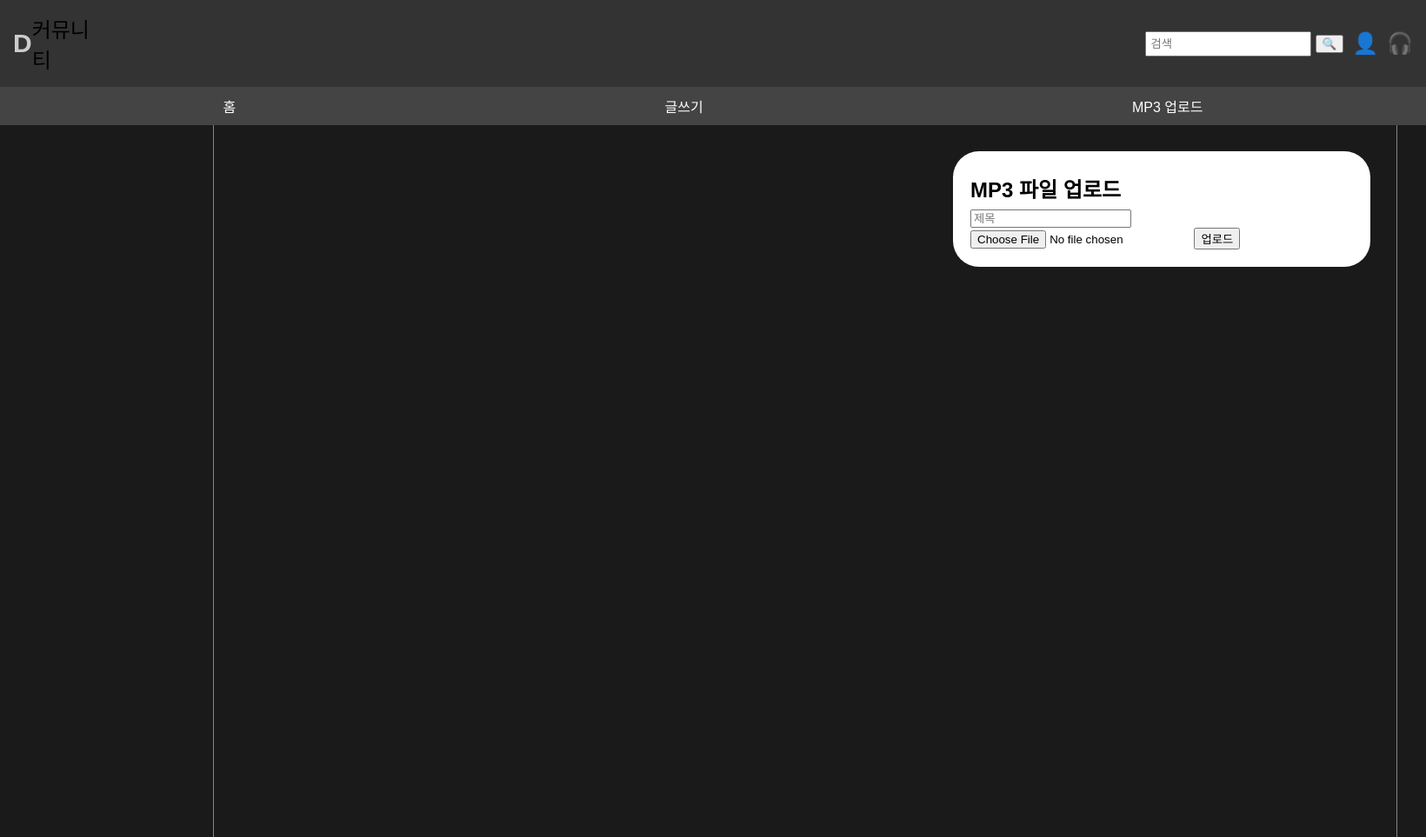
After one commit to exynos6694/py_project, a FastAPI app: template templates/upload.html in a window 1640 px wide. The commit adds this page. Shown: the whole page at 87% size. Run offline with FastAPI, Linux system fonts and the light colour scheme; the template is opened without the code that fills it, so the values that code supplies are empty.

```diff
--- a/app.py
+++ b/app.py
@@ -1,5 +1,5 @@
 import os
-from fastapi import FastAPI, Request, Form
+from fastapi import FastAPI, Request,UploadFile, Form, File
 from fastapi.responses import HTMLResponse, RedirectResponse
 from fastapi.staticfiles import StaticFiles
 from fastapi.templating import Jinja2Templates
@@ -7,6 +7,8 @@ from motor.motor_asyncio import AsyncIOMotorClient
 from dotenv import load_dotenv
 import requests
 from bs4 import BeautifulSoup
+import shutil
+
 
 # 환경 변수 로드
 load_dotenv()
@@ -24,6 +26,10 @@ MONGODB_URL = os.getenv("MONGODB_URL", "mongodb://localhost:27017")
 client = AsyncIOMotorClient(MONGODB_URL)
 db = client["mydatabase"]
 posts_collection = db["posts"]
+users_collection = db["users"]
+
+
+
 
 # 멜론 차트 데이터 가져오기
 def get_melon_chart():
@@ -45,6 +51,8 @@ def get_melon_chart():
             'artist': artist.text
         })
     return chart
+
+
 
 # 루트 경로 처리
 @app.get("/", response_class=HTMLResponse)
@@ -79,6 +87,43 @@ async def read_posts(request: Request):
 
 
 
+# 회원가입
+from passlib.context import CryptContext
+
+pwd_context = CryptContext(schemes=["bcrypt"], deprecated="auto")
+
+def verify_password(plain_password, hashed_password):
+    return pwd_context.verify(plain_password, hashed_password)
+
+def get_password_hash(password):
+    return pwd_context.hash(password)
+
+@app.get("/signup", response_class=HTMLResponse)
+async def signup_form(request: Request):
+    return templates.TemplateResponse("signup.html", {"request": request})
+
+@app.post("/signup")
+async def signup(username: str = Form(...), password: str = Form(...)):
+    hashed_password = get_password_hash(password)
+    user = {"username": username, "password": hashed_password}
+    await users_collection.insert_one(user)
+    return RedirectResponse(url="/login", status_code=303)
+
+
+
+# 로그인
+@app.post("/login")
+async def login(username: str = Form(...), password: str = Form(...)):
+    user = await users_collection.find_one({"username": username})
+    if user and verify_password(password, user["password"]):
+        return RedirectResponse(url="/", status_code=303)
+    return templates.TemplateResponse("login.html", {"request": request, "error": "Invalid credentials"})
+
+@app.get("/logout")
+async def logout(request: Request):
+    response = RedirectResponse(url="/")
+    response.delete_cookie("Authorization")
+    return response
 
 
 if __name__ == "__main__":
--- a/static/styles.css
+++ b/static/styles.css
@@ -16,7 +16,9 @@ body {
 }
 
 .logo {
-    font-size: 24px;
+
+    text-decoration: none;
+    font-size: 30px;
     font-weight: bold;
     color: #ccc;
 }
@@ -77,10 +79,14 @@ body {
     display: block;
     flex-wrap: wrap;
     padding: 20px;
-    width: 1830px;
+    width: 1320px;
     float: left;
+    border-left: 1px solid #858585;
+    border-right: 1px solid #858585;
+    margin-left: 245px;
+    height: 779px;
+}
 
-}
 /* 차트 */
 #chart {
 
--- a/static/styles_posts.css
+++ b/static/styles_posts.css
@@ -16,7 +16,9 @@ body {
 }
 
 .logo {
-    font-size: 24px;
+
+    text-decoration: none;
+    font-size: 30px;
     font-weight: bold;
     color: #ccc;
 }
--- a/templates/login.html
+++ b/templates/login.html
@@ -19,7 +19,7 @@
             </div>
             <div class="signup">
                 <span>아직 회원이 아니신가요?</span>
-                <a href="#">회원가입</a>
+                <a href="/signup">회원가입</a>
             </div>
         </form>
     </div>
--- a/templates/posts.html
+++ b/templates/posts.html
@@ -8,7 +8,7 @@
 </head>
 <body>
     <div class="header">
-        <div class="logo">D</div>
+        <div><a href="/" class="logo">D</a></div>
         <div class="title"></div>
         <div class="search-container">
             <input type="text" placeholder="검색">
@@ -24,7 +24,7 @@
         <div class="nav-item"><a href="/">홈</a></div>
         <div class="nav-item"><a href="/write">글쓰기</a></div>
         <div class="nav-item"><a href="/posts">전체글</a></div>
-        <div class="nav-item">카테고리 3</div>
+        <div class="nav-item">노래</div>
         <div class="nav-item">카테고리 4</div>
         <div class="nav-item">카테고리 5</div>
     </div>
--- /dev/null
+++ b/templates/upload.html
@@ -0,0 +1,40 @@
+<!DOCTYPE html>
+<html lang="ko">
+<head>
+    <meta charset="UTF-8">
+    <meta name="viewport" content="width=device-width, initial-scale=1.0">
+    <title>MP3 업로드</title>
+    <link rel="stylesheet" href="/static/styles.css">
+</head>
+<body>
+    <div class="header">
+        <div class="logo">D</div>
+        <div class="title">커뮤니티</div>
+        <div class="search-container">
+            <input type="text" placeholder="검색">
+            <button>🔍</button>
+        </div>
+        <div class="icons">
+            <div class="icon"><a href="/login">👤</a></div>
+            <div class="icon">🎧</div>
+        </div>
+    </div>
+
+    <div class="navbar">
+        <div class="nav-item"><a href="/">홈</a></div>
+        <div class="nav-item"><a href="/write">글쓰기</a></div>
+        <div class="nav-item"><a href="/upload">MP3 업로드</a></div>
+    </div>
+
+    <div class="container">
+        <div class="section">
+            <h2>MP3 파일 업로드</h2>
+            <form action="/upload" method="post" enctype="multipart/form-data">
+                <input type="text" name="title" placeholder="제목" required>
+                <input type="file" name="file" accept=".mp3" required>
+                <button type="submit">업로드</button>
+            </form>
+        </div>
+    </div>
+</body>
+</html>
--- a/templates/write.html
+++ b/templates/write.html
@@ -24,7 +24,7 @@
         <div class="nav-item"><a href="/">홈</a></div>
         <div class="nav-item"><a href="/write">글쓰기</a></div>
         <div class="nav-item"><a href="/posts">전체글</a></div>
-        <div class="nav-item">카테고리 3</div>
+        <div class="nav-item">노래</div>
         <div class="nav-item">카테고리 4</div>
         <div class="nav-item">카테고리 5</div>
     </div>
--- a/test.py
+++ /dev/null
@@ -1,2 +0,0 @@
-print("나니")
-print("나니2")
```
Also changed, not shown: templates/index.html (+13 -10 lines), templates/play.html (added, +39 -0 lines), templates/signup.html (added, +19 -0 lines), 1 other file.
